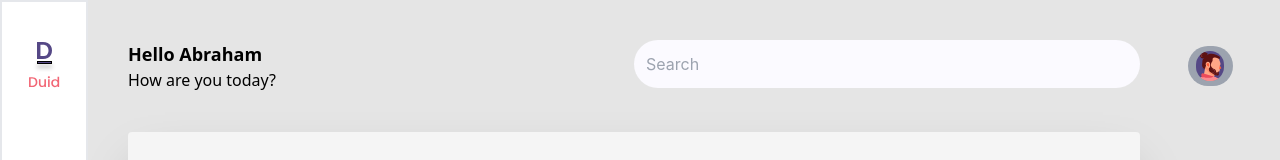
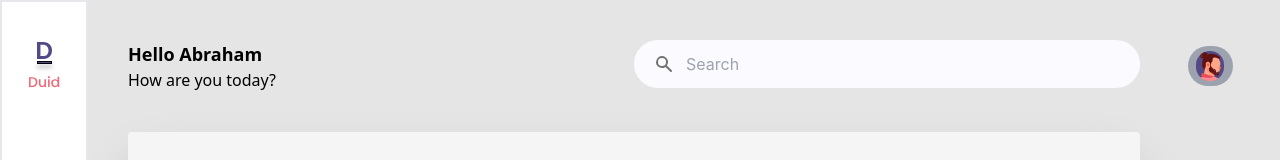
Before and after one commit to NayanJD/finance-app, a React (Create React App) app: page / in a window 1280 px wide. Shown: the top 160 px of the page. Built offline with nearby package versions, Linux system fonts and the light colour scheme.

Commit message:
Add search icon to search bar

```diff
--- a/src/screens/dashboard.tsx
+++ b/src/screens/dashboard.tsx
@@ -16,7 +16,7 @@ function Dashboard() {
           <Route path="/" element={<Home isClicked={isClicked} />} />
         </Routes>
         <div
-          className={`absolute top-0 right-0 sm:relative grid grid-rows ${
+          className={`absolute top-0 right-0 lg:relative grid grid-rows ${
             isClicked
               ? "w-screen sm:w-[400px] bg-duidPurple"
               : "w-[52px] sm:w-[100px]"
--- a/src/screens/home.tsx
+++ b/src/screens/home.tsx
@@ -1,6 +1,7 @@
 import React, { useState } from "react";
 import { SearchIcon } from "@heroicons/react/solid";
 import { ReactComponent as Dot } from "../assets/bulletDot.svg";
+
 import Dropdown from "../components/dropdown";
 
 import RadialChart from "../components/radialChart";
@@ -95,10 +96,11 @@ function Home({ isClicked }: IHomeProps) {
           <div className="font-sans font-semibold text-lg">Hello Abraham</div>
           <div className="font-sans font-light">How are you today?</div>
         </div>
-        <div className="mt-[10px] sm:mt-[0px]">
+        <div className="mt-[10px] sm:mt-[0px] flex flex-wrap flex-row items-center bg-searchWhite h-[48px] rounded-full focus-within:border-2 focus-within:border focus-within:border-duidRed transition-all ease-in-out duration-700">
+          <SearchIcon height={20} fill="#727272" className="pl-[20px]" />
           <input
             type="text"
-            className="bg-searchWhite w-full h-[48px] rounded-full px-3 outline-none focus:outline-duidRed transition-all ease-in-out duration-700"
+            className="bg-searchWhite grow rounded-full outline-none  px-3"
             placeholder="Search"
           />
         </div>
```
